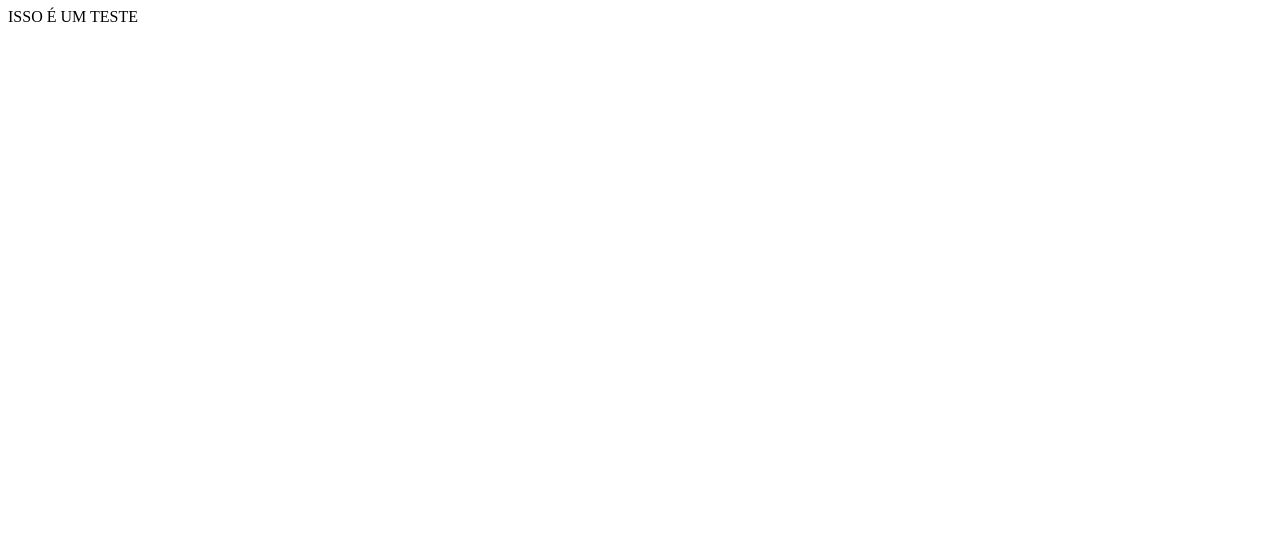
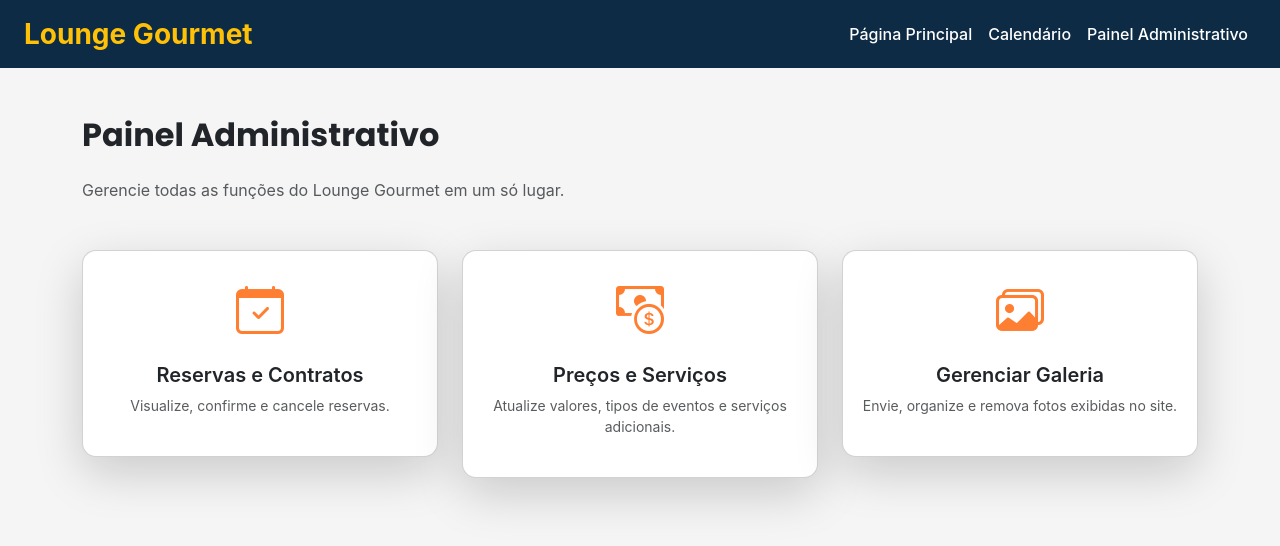
Before and after one commit to Kurisnya/Streamer_v2, a website: page public/teste.html in a window 1280 px wide. Drawn offline with nearby package versions, Linux system fonts and the light colour scheme; files that its build step writes are made by us from their sources.

Commit message:
Create admin panel HTML structure
Added a complete HTML structure for the admin panel, including Bootstrap integration and navigation links.

```diff
--- a/public/teste.html
+++ b/public/teste.html
@@ -1 +1,103 @@
-<p>ISSO É UM TESTE</p>
+<!DOCTYPE html>
+<html lang="pt-br">
+
+<head>
+    <meta charset="UTF-8">
+    <meta name="viewport" content="width=device-width, initial-scale=1.0">
+    <title>Painel Administrativo - Lounge Gourmet</title>
+
+    <!-- Bootstrap -->
+    <link href="https://cdn.jsdelivr.net/npm/bootstrap@5.3.3/dist/css/bootstrap.min.css" rel="stylesheet">
+
+    <!-- Ícones Bootstrap -->
+    <link href="https://cdn.jsdelivr.net/npm/bootstrap-icons@1.11.1/font/bootstrap-icons.css" rel="stylesheet">
+
+    <!-- Poppins -->
+    <link href="https://fonts.googleapis.com/css2?family=Poppins:wght@300;400;500;600;700&display=swap" rel="stylesheet">
+
+    <!-- CSS Geral Admin -->
+    <link rel="stylesheet" href="/public/assets/css/admin.css">
+</head>
+
+<body>
+
+    <!-- NAVBAR PADRÃO DO SITE -->
+    <nav class="navbar navbar-expand-lg navbar-dark px-4">
+        <a class="navbar-brand fw-bold fs-3 text-warning">Lounge Gourmet</a>
+
+        <button class="navbar-toggler" type="button" data-bs-toggle="collapse" data-bs-target="#navbarNav">
+            <span class="navbar-toggler-icon"></span>
+        </button>
+
+        <div class="collapse navbar-collapse" id="navbarNav">
+            <ul class="navbar-nav ms-auto">
+                <li class="nav-item"><a class="nav-link" href="/public/assets/index.html">Página Principal</a></li>
+                <li class="nav-item"><a class="nav-link" href="/public/assets/agenda.html">Calendário</a></li>
+                <li class="nav-item"><a class="nav-link" href="/public/assets/admin/admin-dashboard.html">Painel Administrativo</a></li>
+            </ul>
+        </div>
+    </nav>
+
+    <!-- CONTEÚDO -->
+    <div class="container py-5">
+
+        <h2 class="mb-4 text-dark fw-bold" style="font-family: Poppins;">Painel Administrativo</h2>
+        <p class="text-muted mb-5">Gerencie todas as funções do Lounge Gourmet em um só lugar.</p>
+
+        <div class="row g-4">
+
+            <!-- CARD RESERVAS -->
+            <div class="col-md-4">
+                <a href="/public/assets/admin/admin-reservas.html" class="text-decoration-none">
+                    <div class="card shadow-lg card-admin">
+                        <div class="card-body text-center py-4">
+                            <i class="bi bi-calendar-check admin-icon"></i>
+
+                            <h5 class="mt-3 fw-semibold">Reservas e Contratos</h5>
+                            <p class="text-muted small">
+                                Visualize, confirme e cancele reservas.
+                            </p>
+                        </div>
+                    </div>
+                </a>
+            </div>
+
+            <!-- CARD PREÇOS -->
+            <div class="col-md-4">
+                <a href="/public/assets/admin/admin-precos.html" class="text-decoration-none">
+                    <div class="card shadow-lg card-admin">
+                        <div class="card-body text-center py-4">
+                            <i class="bi bi-cash-coin admin-icon"></i>
+
+                            <h5 class="mt-3 fw-semibold">Preços e Serviços</h5>
+                            <p class="text-muted small">
+                                Atualize valores, tipos de eventos e serviços adicionais.
+                            </p>
+                        </div>
+                    </div>
+                </a>
+            </div>
+
+            <!-- CARD GALERIA -->
+            <div class="col-md-4">
+                <a href="/public/assets/admin/admin-galeria.html" class="text-decoration-none">
+                    <div class="card shadow-lg card-admin">
+                        <div class="card-body text-center py-4">
+                            <i class="bi bi-images admin-icon"></i>
+
+                            <h5 class="mt-3 fw-semibold">Gerenciar Galeria</h5>
+                            <p class="text-muted small">
+                                Envie, organize e remova fotos exibidas no site.
+                            </p>
+                        </div>
+                    </div>
+                </a>
+            </div>
+
+        </div>
+
+    </div>
+
+    <script src="https://cdn.jsdelivr.net/npm/bootstrap@5.3.3/dist/js/bootstrap.bundle.min.js"></script>
+</body>
+</html>
```
